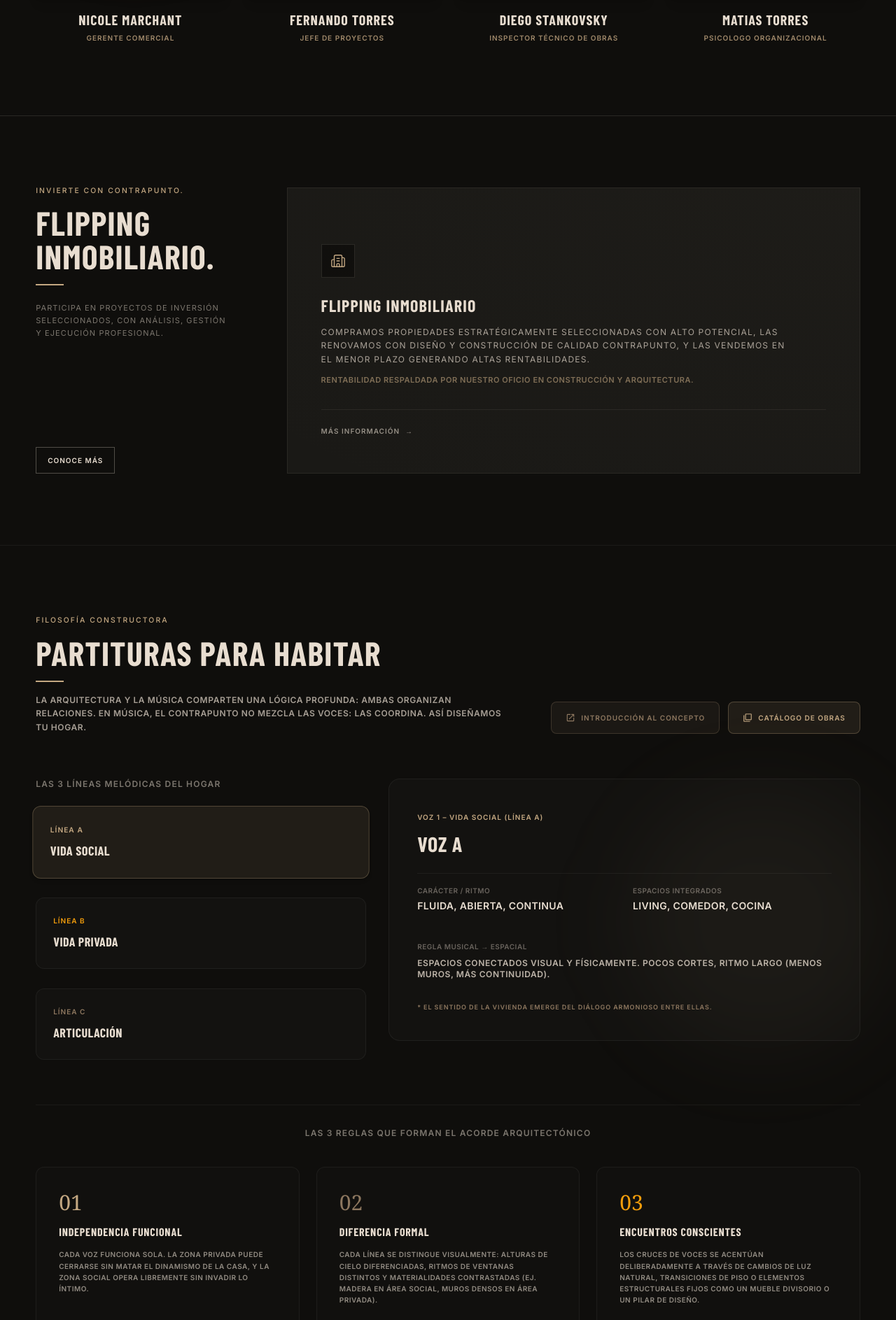
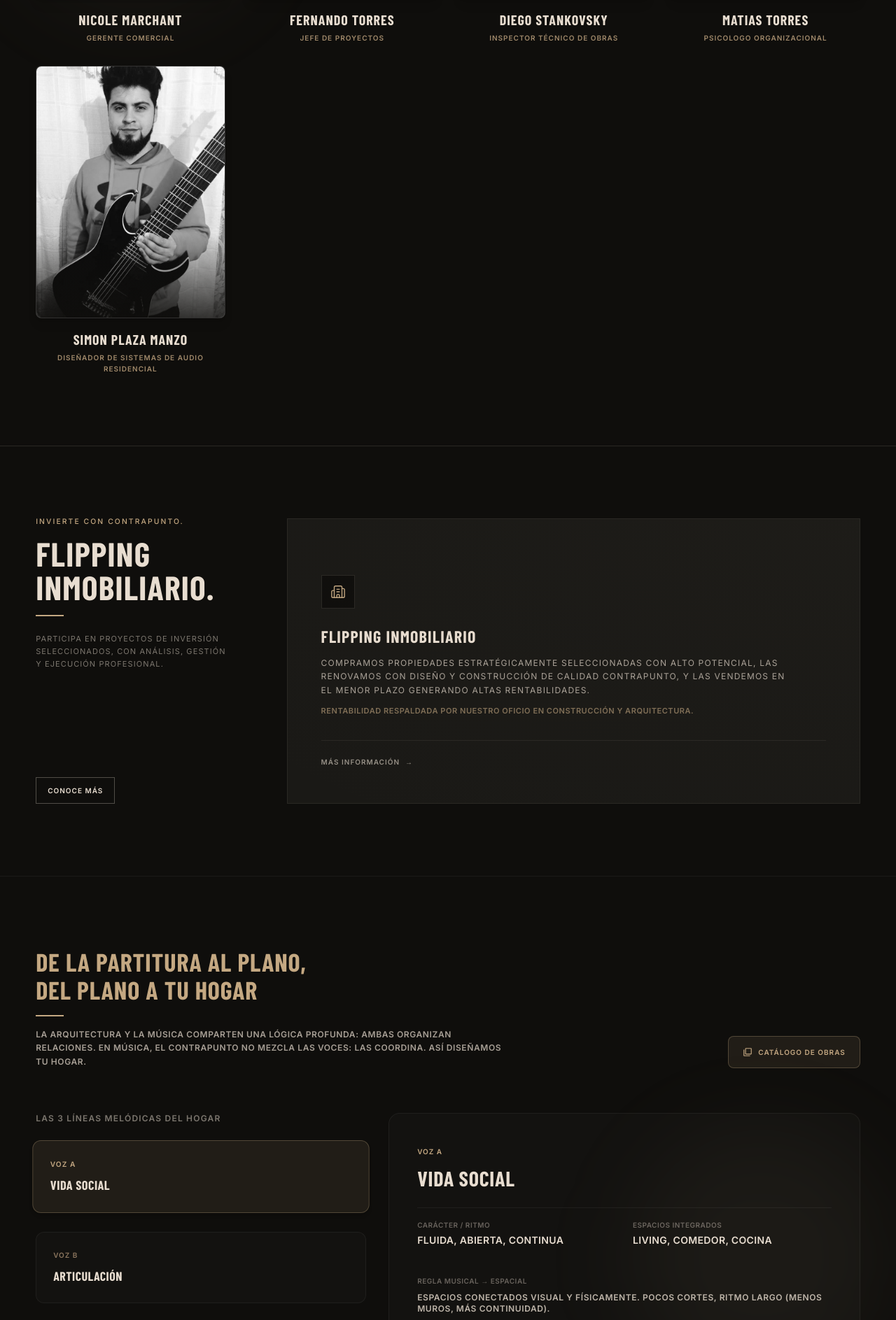
Before and after one commit to fernandomtorrest-maker/CONTRAPUNTO, a Next.js app in the folder contrapunto-web/: page / in a window 1280 px wide. Shown: the part 4553-6440 px from the top of the page at 70% size. Built offline with nearby package versions, Linux system fonts and the light colour scheme; a web font is replaced by a local one.

Commit message:
feat: actualiza seccion concepto de diseno y agrega a Simon Plaza Manzo a nosotros

```diff
--- a/contrapunto-web/components/sections/ConceptSection.tsx
+++ b/contrapunto-web/components/sections/ConceptSection.tsx
@@ -8,28 +8,28 @@ export const ConceptSection = () => {
 
   const voices = {
     social: {
-      title: 'Voz 1 – Vida Social (Línea A)',
+      title: 'Voz A',
       character: 'Fluida, abierta, continua',
       spaces: 'Living, Comedor, Cocina',
       rule: 'Espacios conectados visual y físicamente. Pocos cortes, ritmo largo (menos muros, más continuidad).',
       bg: 'bg-sand/10 border-sand/30',
       textColor: 'text-sand',
     },
+    articulacion: {
+      title: 'Voz B',
+      character: 'Bisagra, pausa musical',
+      spaces: 'Pasillo habitable, Hall, Patio interior, Mueble fijo de recorrido',
+      rule: 'Esta voz no domina, pero ordena el diálogo. Actúa como transición con sentido, no como pasillo muerto.',
+      bg: 'bg-[#8d775f]/10 border-[#8d775f]/30',
+      textColor: 'text-[#8d775f]',
+    },
     privada: {
-      title: 'Voz 2 – Vida Privada (Línea B)',
+      title: 'Voz C',
       character: 'Rítmica, fragmentada, silenciosa',
       spaces: 'Dormitorio Principal, Dormitorios secundarios, Baños',
       rule: 'Autonomía. Repetición y métrica (módulos similares). Mayor control acústico y visual.',
       bg: 'bg-amber-500/10 border-amber-500/30',
       textColor: 'text-amber-500',
-    },
-    articulacion: {
-      title: 'Voz 3 – Conector / Articulación (Línea C)',
-      character: 'Bisagra, pausa musical',
-      spaces: 'Pasillo habitable, Hall, Patio interior, Mueble fijo de recorrido',
-      rule: 'Esta voz no domina, pero ordena el diálogo. Actúa como transición con sentido, no como pasillo muerto.',
-      bg: 'bg-[#8d775f]/10 border-[#8d775f]/30',
-      textColor: 'text-[#8d775f]',
     },
   };
 
@@ -46,11 +46,8 @@ export const ConceptSection = () => {
         {/* CABECERA DE SECCIÓN */}
         <div className="flex flex-col md:flex-row md:items-end justify-between gap-6">
           <div className="space-y-4 max-w-2xl">
-            <span className="text-label text-sand font-bold block uppercase tracking-widest">
-              Filosofía Constructora
-            </span>
-            <h2 className="font-heading text-3xl sm:text-4xl lg:text-5xl font-extrabold tracking-wide uppercase leading-none">
-              Partituras para Habitar
+            <h2 className="font-heading text-2xl sm:text-3xl lg:text-4xl font-extrabold tracking-wide uppercase leading-tight text-sand">
+              De la partitura al plano,<br />del plano a tu hogar
             </h2>
             <span className="accent-line !bg-sand" />
             <p className="text-xs uppercase tracking-wider text-cream/70 leading-relaxed font-semibold">
@@ -62,24 +59,13 @@ export const ConceptSection = () => {
           {/* BOTONES DE DOCUMENTACIÓN / ENLACES */}
           <div className="flex flex-col sm:flex-row md:flex-col lg:flex-row gap-3 shrink-0 w-full md:w-auto">
             <a
-              href="https://canva.link/2n0xg6vannzu9g5"
-              target="_blank"
-              rel="noopener noreferrer"
-              className="inline-flex items-center justify-center gap-2 text-[10px] text-[#8d775f] hover:text-[#a58a6b] uppercase tracking-widest font-bold border border-[#8d775f]/30 hover:border-[#8d775f] bg-[#8d775f]/10 px-5 py-3.5 rounded-lg transition-all text-center"
-            >
-              <svg className="w-3.5 h-3.5 fill-current" viewBox="0 0 24 24" xmlns="http://www.w3.org/2000/svg">
-                <path d="M19 19H5V5h7V3H5a2 2 0 00-2 2v14a2 2 0 002 2h14a2 2 0 002-2v-7h-2v7zM14 3v2h3.59l-9.83 9.83 1.41 1.41L19 6.41V10h2V3h-7z"/>
-              </svg>
-              Introducción al Concepto
-            </a>
-            <a
               href="https://canva.link/oxbd7cly9eqcam2"
               target="_blank"
               rel="noopener noreferrer"
               className="inline-flex items-center justify-center gap-2 text-[10px] text-sand hover:text-sand-light uppercase tracking-widest font-bold border border-sand/30 hover:border-sand bg-sand/10 px-5 py-3.5 rounded-lg transition-all text-center"
             >
               <svg className="w-3.5 h-3.5 fill-current" viewBox="0 0 24 24" xmlns="http://www.w3.org/2000/svg">
-                <path d="M4 6H2v14c0 1.1.9 2 2 2h14v-2H4V6zm16-4H8c-1.1 0-2 .9-2 2v12c0 1.1.9 2 2 2h12c1.1 0 2-.9 2-2V4c0-1.1-.9-2-2-2zm0 14H8V4h12v12z"/>
+                <path d="M4 6H2v14c0 1.1.9 2 2 2h14v-2H4V6zm16-4H8c-1.1 0-2 .9-2 2v12c0 1.1.9 2 2 2h12c1.1 0 2-.9 2-2V4c0-1.1-.9-2-2-2zm0 14H8V4h12v12z" />
               </svg>
               Catálogo de Obras
             </a>
@@ -99,17 +85,16 @@ export const ConceptSection = () => {
                 <button
                   key={key}
                   onClick={() => setActiveVoice(key)}
-                  className={`w-full text-center lg:text-left p-3 lg:p-6 rounded-xl border transition-all duration-300 flex flex-col items-center lg:items-start gap-1 lg:gap-2 ${
-                    activeVoice === key
-                      ? `${voices[key].bg} shadow-md scale-[1.02]`
-                      : 'border-white/5 hover:border-white/20 bg-white/[0.02]'
-                  }`}
+                  className={`w-full text-center lg:text-left p-3 lg:p-6 rounded-xl border transition-all duration-300 flex flex-col items-center lg:items-start gap-1 lg:gap-2 ${activeVoice === key
+                    ? `${voices[key].bg} shadow-md scale-[1.02]`
+                    : 'border-white/5 hover:border-white/20 bg-white/[0.02]'
+                    }`}
                 >
                   <span className={`text-[8px] sm:text-[9px] lg:text-[10px] font-bold uppercase tracking-widest ${voices[key].textColor}`}>
-                    {key === 'social' ? 'Línea A' : key === 'privada' ? 'Línea B' : 'Línea C'}
+                    {key === 'social' ? 'Voz A' : key === 'articulacion' ? 'Voz B' : 'Voz C'}
                   </span>
                   <h4 className="font-heading text-[10px] sm:text-sm lg:text-lg font-bold tracking-wide uppercase leading-none">
-                    {key === 'social' ? 'Vida Social' : key === 'privada' ? 'Vida Privada' : 'Articulación'}
+                    {key === 'social' ? 'Vida Social' : key === 'articulacion' ? 'Articulación' : 'Vida Privada'}
                   </h4>
                 </button>
               ))}
@@ -132,7 +117,7 @@ export const ConceptSection = () => {
                     {voices[activeVoice].title}
                   </span>
                   <h3 className="font-heading text-xl lg:text-3xl font-extrabold uppercase tracking-wide">
-                    {activeVoice === 'social' ? 'Voz A' : activeVoice === 'privada' ? 'Voz B' : 'Voz C'}
+                    {activeVoice === 'social' ? 'Vida Social' : activeVoice === 'articulacion' ? 'Articulación' : 'Vida Privada'}
                   </h3>
                 </div>
 
@@ -217,8 +202,8 @@ export const ConceptSection = () => {
 
         {/* SLOGAN FINAL */}
         <div className="text-center space-y-3 pt-6">
-          <p className="font-heading text-lg sm:text-2xl lg:text-3xl font-extrabold uppercase tracking-widest text-[#8d775f]">
-            &ldquo;De la partitura al plano, del plano a tu hogar&rdquo;
+          <p className="font-heading text-lg sm:text-2xl lg:text-3xl font-extrabold uppercase tracking-widest text-[#8d775f] leading-normal">
+            &ldquo;De la partitura al plano,<br />del plano a tu hogar&rdquo;
           </p>
           <p className="text-[10px] text-cream/50 uppercase tracking-widest font-semibold">
             Concepto de Composición y Distribución Exclusivo de Constructora Contrapunto
--- a/contrapunto-web/components/sections/NosotrosSection.tsx
+++ b/contrapunto-web/components/sections/NosotrosSection.tsx
@@ -35,6 +35,12 @@ const team: TeamMember[] = [
     name: 'Matias Torres',
     role: 'Psicologo Organizacional',
     image: '/images/equipo/matias_torres.png',
+  },
+  {
+    id: 'simon-plaza',
+    name: 'Simon Plaza Manzo',
+    role: 'Diseñador de Sistemas de Audio Residencial',
+    image: '/images/equipo/simon_plaza.png',
   }
 ];
 
@@ -79,7 +85,9 @@ export const NosotrosSection = () => {
                   alt={member.name}
                   fill
                   sizes="(max-width: 640px) 100vw, (max-width: 768px) 50vw, 25vw"
-                  className="object-cover transition-transform duration-700 group-hover:scale-105 grayscale group-hover:grayscale-0"
+                  className={`object-cover transition-transform duration-700 group-hover:scale-105 grayscale ${
+                    member.id !== 'simon-plaza' ? 'group-hover:grayscale-0' : ''
+                  }`}
                 />
                 {/* Degradado inferior sutil */}
                 <div className="absolute inset-x-0 bottom-0 h-1/3 bg-gradient-to-t from-carbon/80 to-transparent pointer-events-none" />
```
Also changed, not shown: contrapunto-web/public/images/equipo/simon_plaza.png (added).
